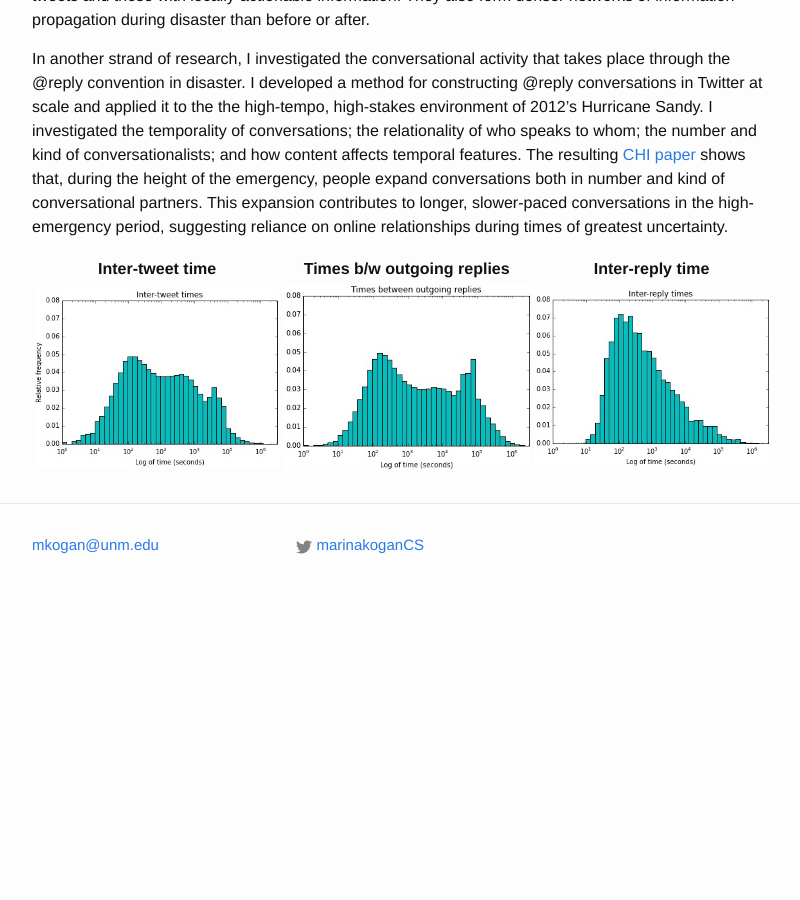
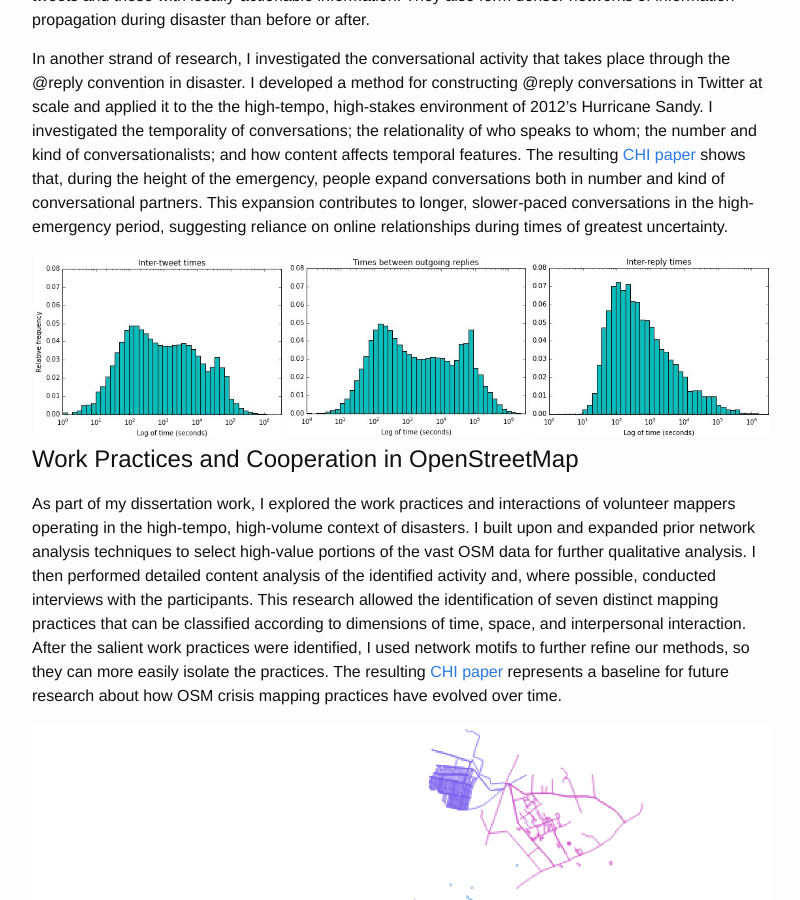
Before and after one commit to marinkala/marinkala.github.com, a Jekyll site: the page built from 4projects.md, in a window 1280 px wide and 900 px high, scrolled down 1296 px. Shown: the whole window, without its empty margins (238-1038 px from the left). Built offline with Jekyll 4.4.1, drawn with Linux system fonts in a browser that asks for light colours; before the commit the page ends 1913 px from its top, so only the background shows below that.

Commit message:
update projects

```diff
--- a/4projects.md
+++ b/4projects.md
@@ -29,6 +29,10 @@ The resulting [CSCW paper](https://dl.acm.org/citation.cfm?id=2675218) shows tha
 
 In another strand of research, I investigated the conversational activity that takes place through the @reply convention in disaster. I developed a method for constructing @reply conversations in Twitter at scale and applied it to the the high-tempo, high-stakes environment of 2012's Hurricane Sandy. I investigated the temporality of conversations; the relationality of who speaks to whom; the number and kind of conversationalists; and how content affects temporal features. The resulting [CHI paper](https://dl.acm.org/citation.cfm?id=3173658) shows that, during the height of the emergency, people expand conversations both in number and kind of conversational partners. This expansion contributes to longer, slower-paced conversations in the high-emergency period, suggesting reliance on online relationships during times of greatest uncertainty.
 
-Inter-tweet time               |   Times b/w outgoing replies  | Inter-reply time
 :-----------------------------:|:-----------------------------:|:------------------------------:
 ![](/assets/intertweetTime.jpg)|  ![](/assets/outReplyTime.jpg)|![](/assets/InterreplyTime.jpg)
+
+## Work Practices and Cooperation in OpenStreetMap
+As part of my dissertation work, I explored the work practices and interactions of volunteer mappers operating in the high-tempo, high-volume context of disasters. I built upon and expanded prior network analysis techniques to select high-value portions of the vast OSM data for further qualitative analysis. I then performed detailed content analysis of the identified activity and, where possible, conducted interviews with the participants. This research allowed the identification of seven distinct mapping practices that can be classified according to dimensions of time, space, and interpersonal interaction.  After the salient work practices were identified, I used network motifs to further refine our methods, so they can more easily isolate the practices. The resulting [CHI paper](http://dl.acm.org/citation.cfm?id=2858371) represents a baseline for future research about how OSM crisis mapping practices have evolved over time.
+
+![Filling In the Map](/assets/fillInMap.png)
```
